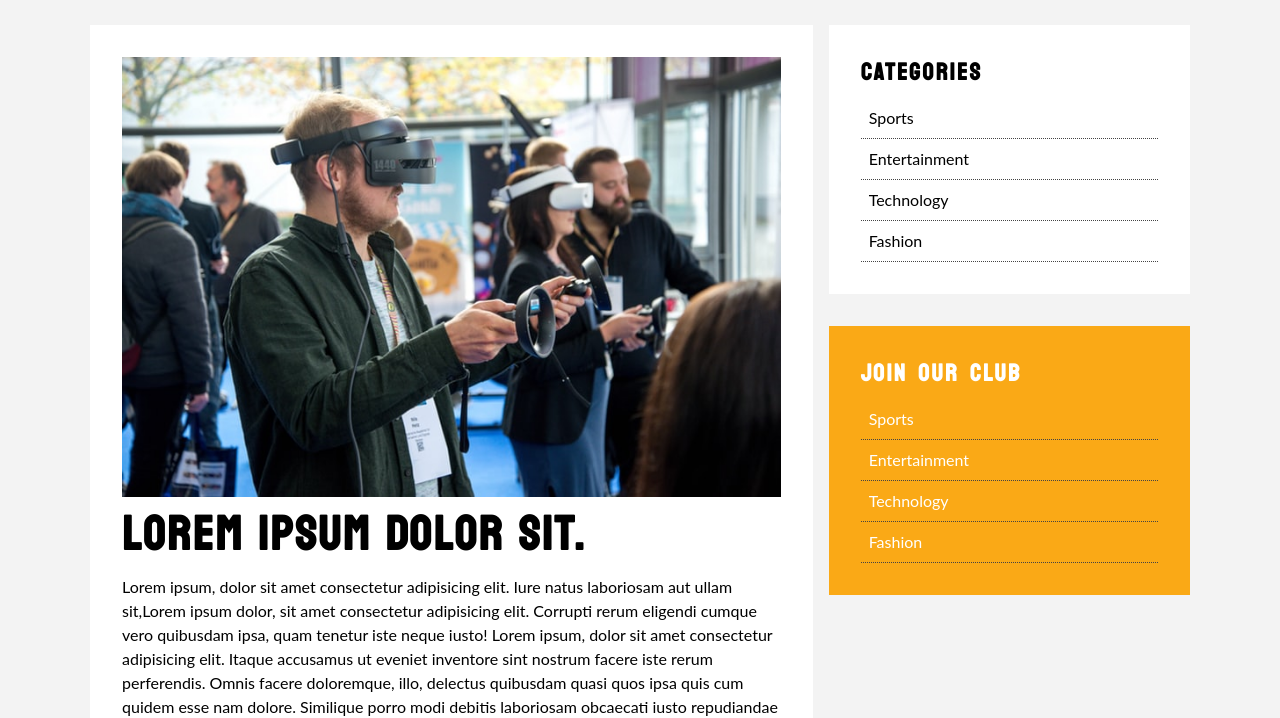
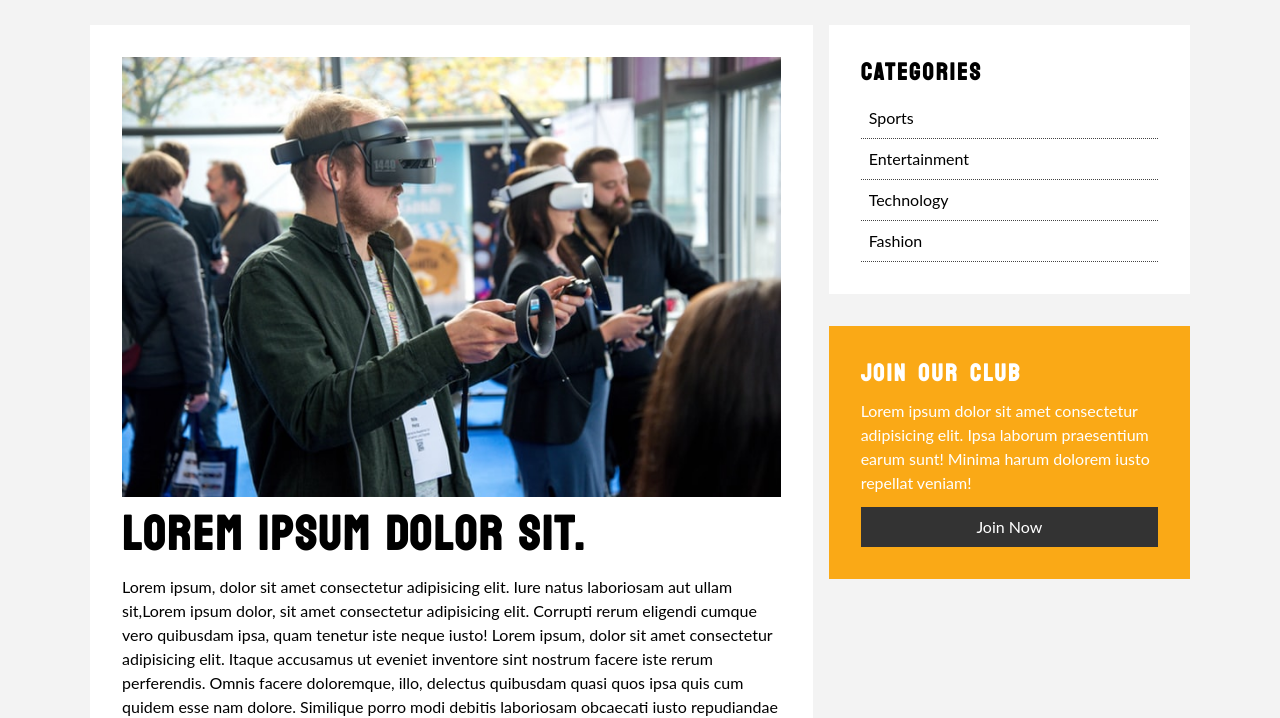
Before and after one commit to dishabajaj1704/Air-News-Grid-Website, a plain HTML site: page article.html in a window 1280 px wide. Shown: the part 86-804 px from the top of the page. Drawn offline with nearby package versions, Linux system fonts and the light colour scheme.

Commit message:
Changed the content of join now section

```diff
--- a/article.html
+++ b/article.html
@@ -65,12 +65,8 @@
 
             <div class="card bg-secondary">
                 <h2>Join Our Club</h2>
-                <ul class="list">
-                    <li>Sports</li>
-                    <li>Entertainment</li>
-                    <li>Technology</li>
-                    <li>Fashion</li>
-                </ul>
+                <p>Lorem ipsum dolor sit amet consectetur adipisicing elit. Ipsa laborum praesentium earum sunt! Minima harum dolorem iusto repellat veniam!</p>
+                <a href="" class="btn btn-block btn-dark">Join Now</a>
             </div>
 
         </div>
```
